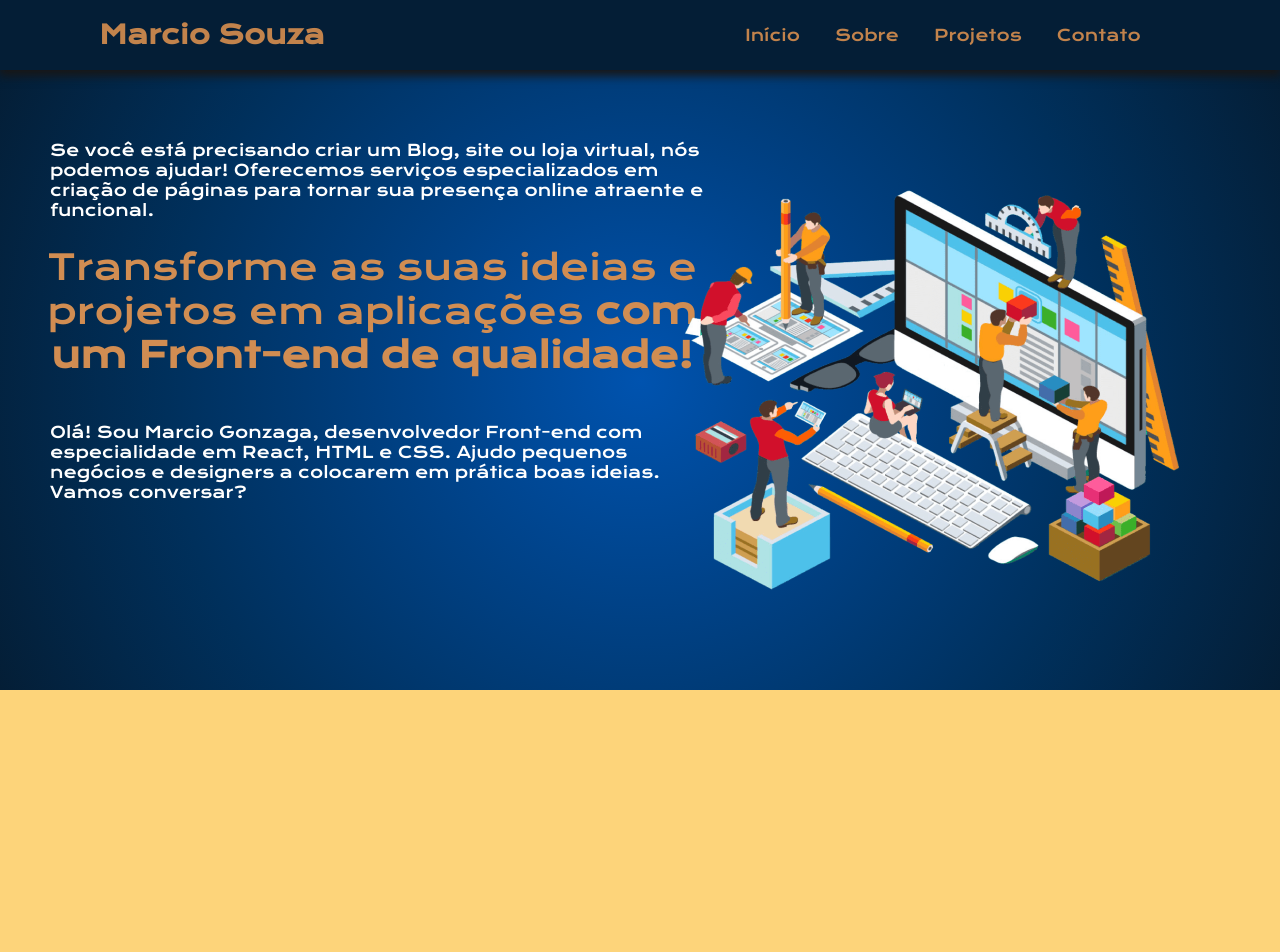
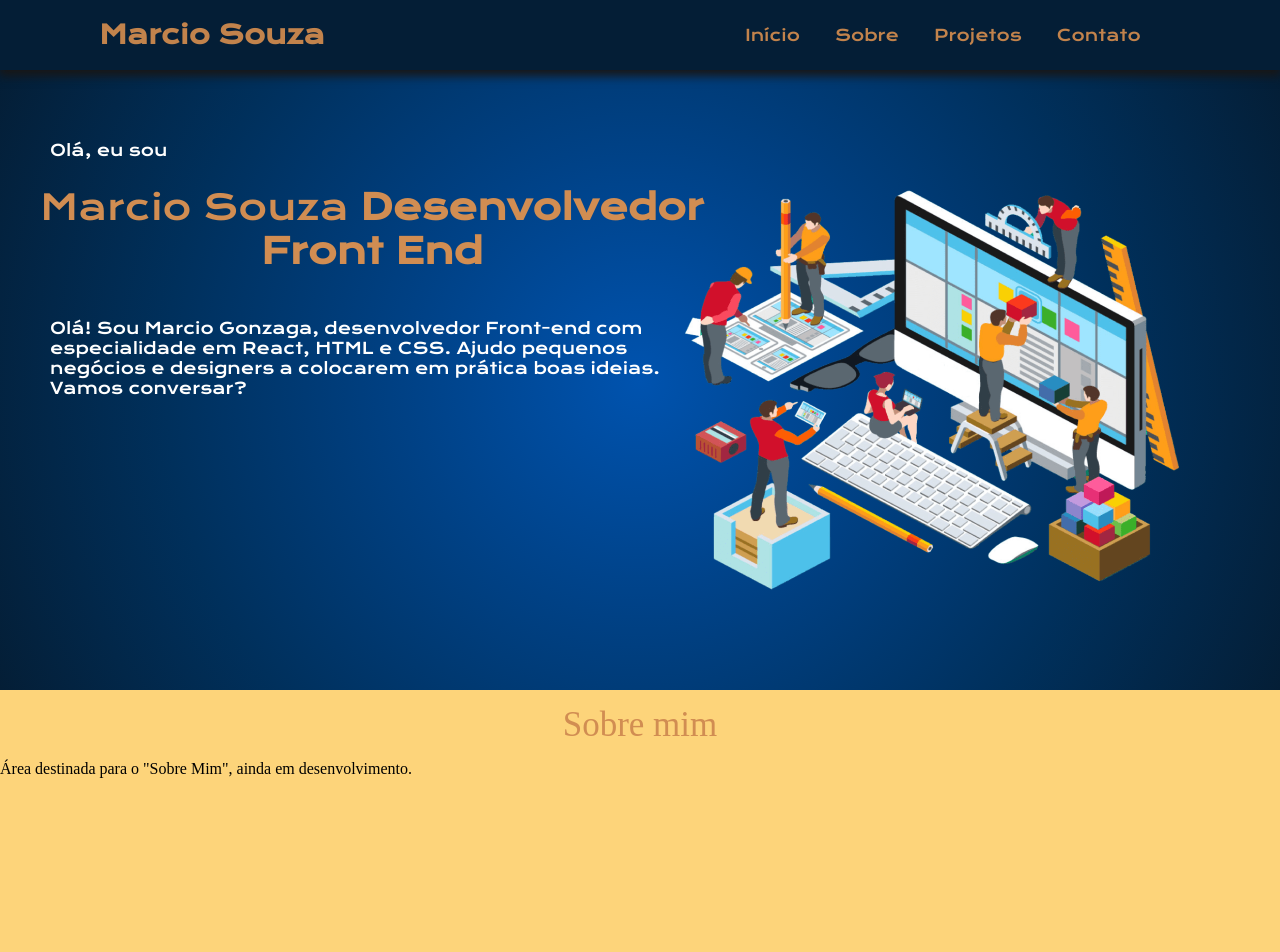
Before and after one commit to MarcioSouzaTI/Portfolio, a plain HTML site: page index.html in a window 1280 px wide. Shown: the top 952 px of the page. Drawn offline with nearby package versions, Linux system fonts and the light colour scheme.

Commit message:
editando apresentação

```diff
--- a/index.html
+++ b/index.html
@@ -29,18 +29,21 @@
     </header>
 
     <main class="container-pagina">
+        <!-- Primeiro Banner -->
         <div class="apresentar">
-            <!-- <p>Transforme as suas ideias e projetos em aplicações com um</p>
-            <h1>Desenvolvedor Front-End</h1> -->
-
             <div class="titulo">
-                <p class="apresentar-texto">Se você está precisando criar um Blog, site ou loja virtual, nós podemos ajudar! Oferecemos serviços especializados em criação de páginas para tornar sua presença online atraente e funcional.</p>
-                <h1 class="apresentar-titulo">Transforme as suas ideias e projetos em aplicações <strong class="titulo-destaque">com um Front-end de qualidade!</strong></h1>
+                <p class="apresentar-texto">Olá, eu sou</p>
+                <h1 class="apresentar-titulo">Marcio Souza <strong class="titulo-destaque">Desenvolvedor Front End</strong></h1>
                 <p class="apresentar-texto">Olá! Sou Marcio Gonzaga, desenvolvedor Front-end com especialidade em React, HTML e CSS. Ajudo pequenos negócios e designers a colocarem em prática boas ideias. Vamos conversar?</p>
             </div>
             <img src="imagens/apresentar.png" alt="">
         </div>
-        <div class="sobre"></div>
+        <div class="sobre">
+            <div class="sobre-texto">
+                <h2>Sobre mim</h2>
+                <p>Área destinada para o "Sobre Mim", ainda em desenvolvimento.</p>
+            </div>
+        </div>
         <section class="projetos">
             <h2>PROJETOS</h2>
             <div class="container-projetos">
```
